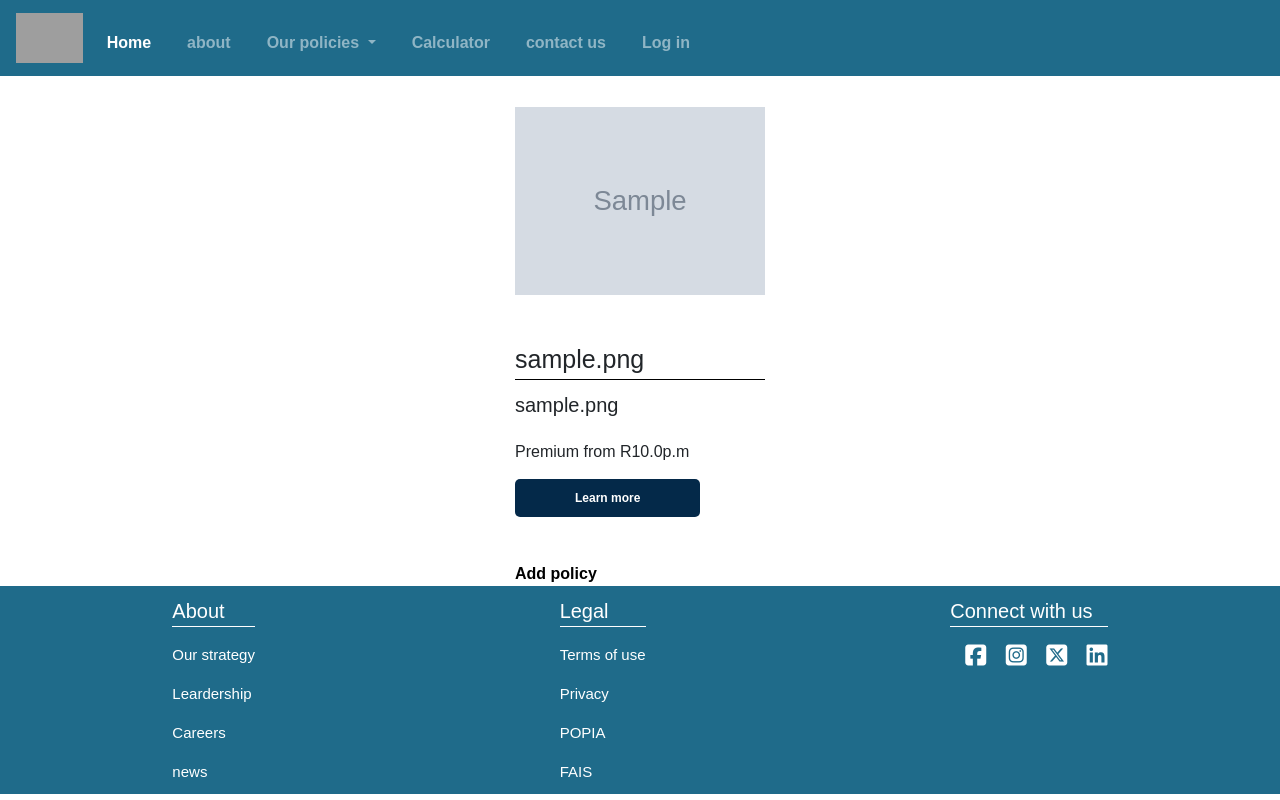
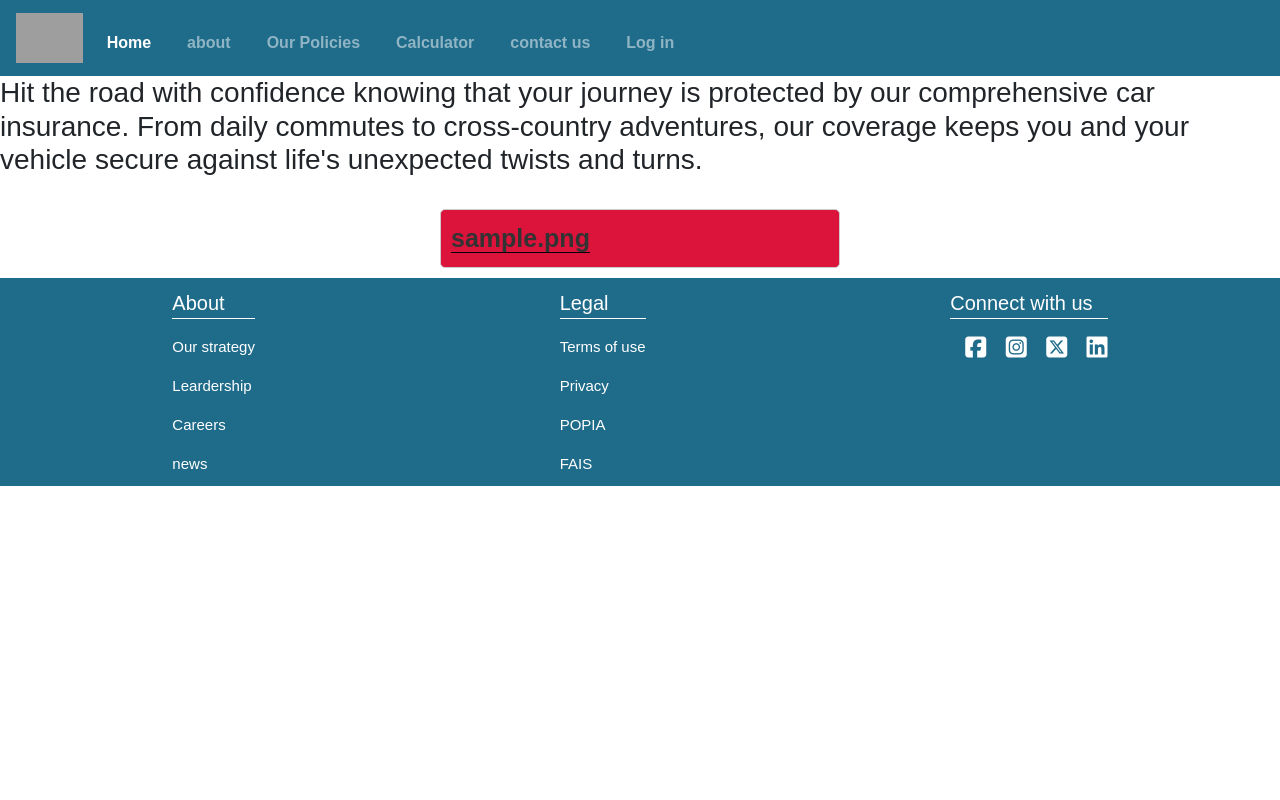
Before and after one commit to Thatom28/Python-project, a Flask app: page /car_insurance in a window 1280 px wide. Run offline with Flask 3, Linux system fonts and the light colour scheme; tables that the repository leaves empty hold one stand-in row (values such as "Sample post"); grey boxes marked "Sample" are stand-in pictures; grey boxes are pictures that could not be loaded.

Commit message:
improved policies page

```diff
--- a/routes/displays_bp.py
+++ b/routes/displays_bp.py
@@ -27,3 +27,13 @@ def car_insurance():
     car_insurances = Car_insurance.query.all()
     data = [car_insurance.to_dict() for car_insurance in car_insurances]
     return render_template("car_insurance.html", car_insurances=data)
+
+
+@displays_bp.route("/car_insurance/<id>")  # HOF
+def car_insurance_details(id):
+    filtered_cover = Car_insurance.query.get(id)
+    if filtered_cover:
+        data = filtered_cover.to_dict()
+        return render_template("cover_detail.html", policy=data)
+    else:
+        return "<h1>Movie not found</h1>"
--- a/templates/add_policy.html
+++ b/templates/add_policy.html
@@ -67,6 +67,10 @@
         <label for="ownerhip_docs">Ownership documents</label>
         <input type="file" name="file" accept=".pdf, .doc, .docx">
     </div>
+    <div>
+        <label for="ownerhip_docs">Proof Of Address</label>
+        <input type="file" name="POA" accept=".pdf, .doc, .docx">
+    </div>
 
         <button type="submit">View Quote</button>
     </form>
--- a/templates/base.html
+++ b/templates/base.html
@@ -149,19 +149,9 @@
             <li class="nav-item">
               <a class="nav-link" href="/policies">about</a>
             </li>
-            <li class="nav-item dropdown">
-                <a class="nav-link dropdown-toggle" href="#" role="button" data-toggle="dropdown" aria-expanded="false">
-                  Our policies
-                </a>
-                <div class="dropdown-menu">
-                  <a class="dropdown-item" href="#">Life insurance</a>
-                  <a class="dropdown-item" href="/car_insurance">Car insurance</a>
-                  <a class="dropdown-item" href="#">Home insurance</a>
-                  <a class="dropdown-item" href="#">Business insurance</a>
-                  <a class="dropdown-item" href="#">Short term insurance</a>
-                  <a class="dropdown-item" href="#">Retirement Annuity</a>
-                </div>
-              </li>
+            <li class="nav-item">
+              <a class="nav-link" href="/car_insurance">Our Policies</a>
+            </li>
             <li class="nav-item">
               <a class="nav-link" href="/calculator">Calculator</a>
             </li>
@@ -181,17 +171,6 @@
           </ul>
         </div>
       </nav>
-    <!-- To not show the nav until a particular width -->
-    <!-- <script>
-        function myFunction() {
-          var x = document.getElementById("myLinks");
-          if (x.style.display === "block") {
-            x.style.display = "none";
-          } else {
-            x.style.display = "block";
-          }
-        }
-        </script> -->
     {% block body %}
     {% endblock body %}
     <script src="https://cdnjs.cloudflare.com/ajax/libs/jquery/3.5.1/jquery.min.js"></script>
--- a/templates/car_insurance.html
+++ b/templates/car_insurance.html
@@ -1,19 +1,36 @@
 {% extends 'base.html' %}
 {% block body %}
+<style>
+        /* Style for blocks */
+        .block {
+            display: block;
+            padding: 10px;
+            margin-bottom: 10px;
+            background-color: crimson;
+            border: 1px solid #ccc;
+            border-radius: 5px;
+            width: 400px;
+        }
+
+        /* Style for links */
+        .block a {
+            color: #333;
+            text-decoration: none;
+            font-weight: bold;
+        }
+
+        /* Style for hover effect on links */
+        .block:hover {
+            color: #555;
+        }
+</style>
 <div class="insurance-container">
+    <h3>Hit the road with confidence knowing that your journey is protected by our comprehensive car insurance. From daily commutes to cross-country adventures, our coverage keeps you and your vehicle secure against life's unexpected twists and turns.</h3>
     {% for policy in car_insurances %}
-        <div class="banner">
-            <div><img class="policy-image" src="{{ policy.image_url }}" /></div>
+        <div class="block">
             <div>
-                <div class="policy-name">{{ policy.cover_name }}</div>
-                <div class="policy-slogan">{{ policy.cover_description }}</div>
-                <div class="policy-premium">Premium from R{{ policy.base_price }}p.m</div>
-                <input name="cover_id" type="text" value="{{policy.cover_id}}" hidden />
+                <a class="policy-name" href="/car_insurance/{{policy.cover_id}}">{{ policy.cover_name }}</a>
             </div>
-            <div>
-                <a href="" class="button learn-more">Learn more</a>
-            </div>
-            <a href="/add_policy/{{policy.cover_id}}" style="color:black;">Add policy</a>
         </div>
     {% endfor %}
 </div>
--- a/templates/user_covers.html
+++ b/templates/user_covers.html
@@ -6,7 +6,7 @@
             <div class="sidebar-sticky">
                 <ul class="nav flex-column">
                     <li class="nav-item">
-                        <a class="nav-link" href="/">Profile</a>
+                        <a class="nav-link" href="/dashboard">Profile</a>
                     </li>
                     <li class="nav-item">
                         <a class="nav-link" href="/about">Claims</a>
@@ -15,7 +15,7 @@
                         <a class="nav-link" href="/about">Rewards</a>
                     </li>
                     <li class="nav-item">
-                        <a class="nav-link" href="/logout">Log out</a>
+                        <a class="nav-link" href="{{url_for('user_bp.logout')}}">Log out</a>
                     </li>
                 </ul>
             </div>
```
Also changed, not shown: models/users.py (+10 -0 lines), routes/user_bp.py (+19 -6 lines), templates/Policies.html (+0 -8 lines), templates/car_insurance_loggedin.html (added, +20 -0 lines), templates/cover_detail.html (added, +18 -0 lines), templates/dashboard.html (+23 -10 lines).
